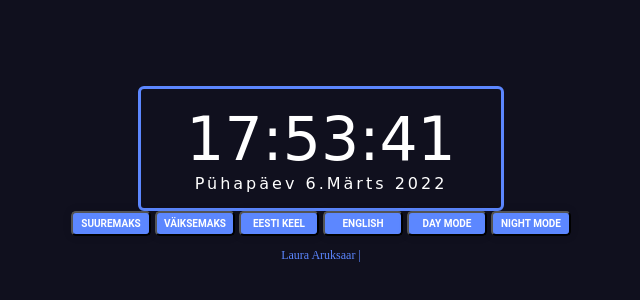
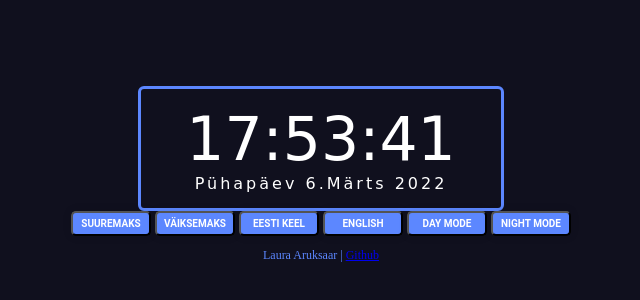
Before and after one commit to eesrakendused-2022/1-kodutoo, a plain HTML site: page clock.html in a window 1280 px wide. Shown: the part 228-528 px from the top of the page, 319-959 px from the left. Drawn offline with Linux system fonts and the light colour scheme.

Commit message:
lisasin githubi lingi

```diff
--- a/clock.html
+++ b/clock.html
@@ -31,7 +31,7 @@
         <button id="dayColor">Day mode</button>
         <button id="nightColor">Night mode</button>
     </div>
-    <p id="author">Laura Aruksaar | </p>
+    <p id="author">Laura Aruksaar | <a href="https://github.com/lauraaruksaar/1-kodutoo">Github</a></p>
 
 </body>
 </html>
```
